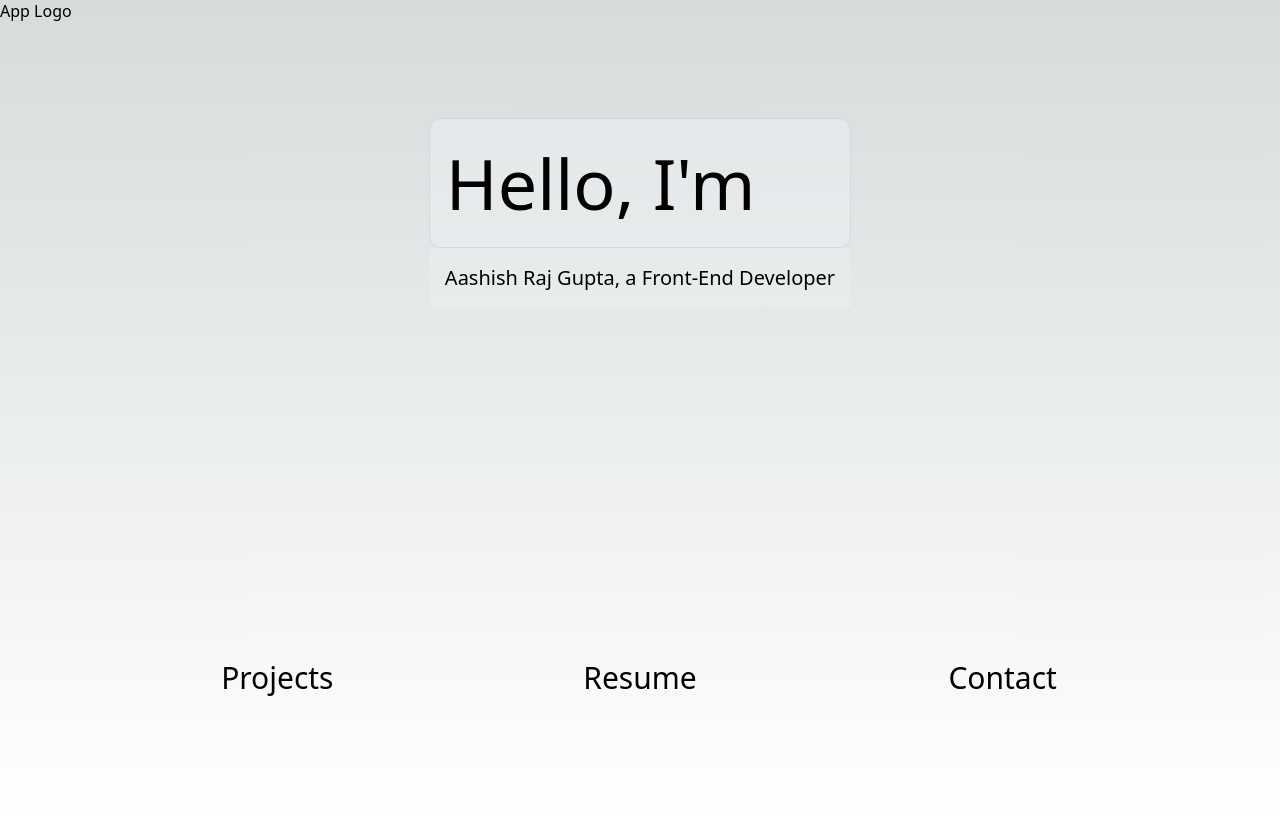
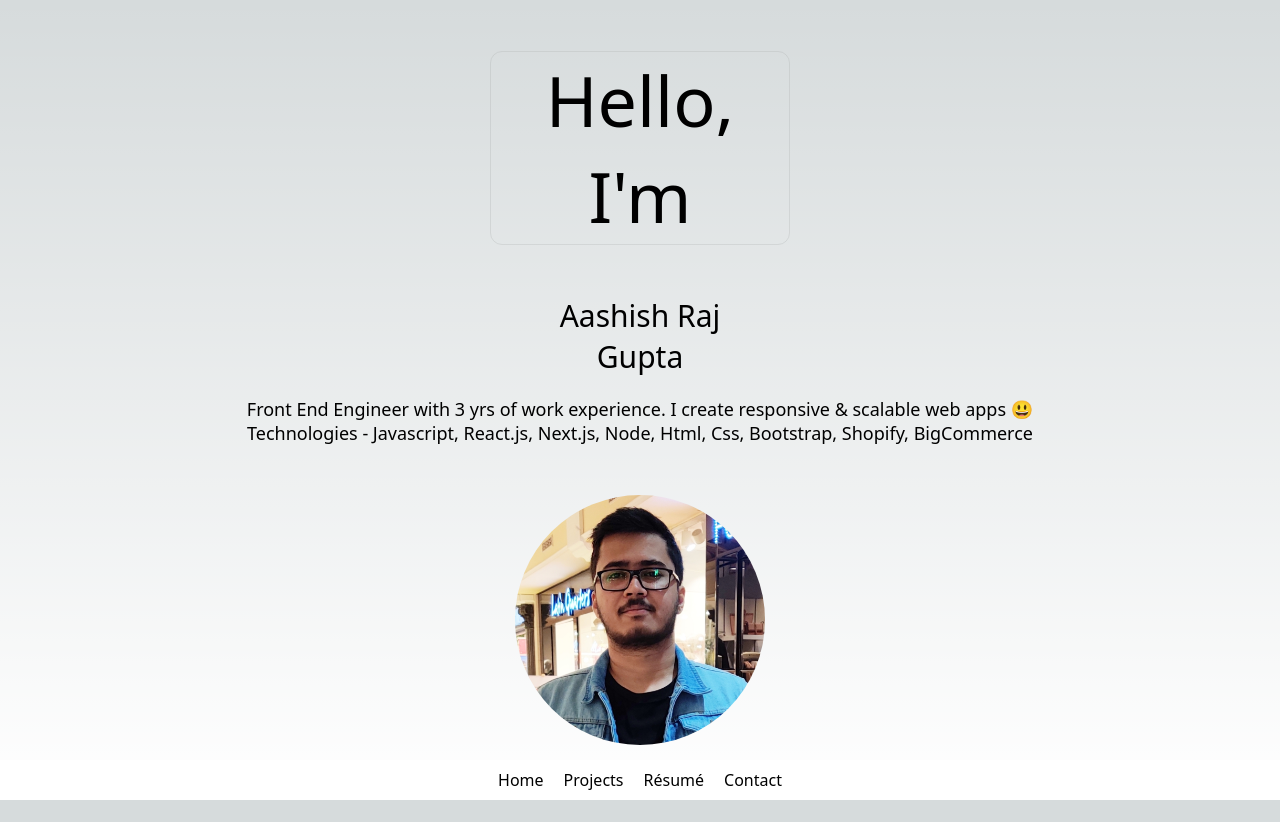
Before and after one commit to aashish157/portfolio-web-app, a Next.js app: page / in a window 1280 px wide. After the commit the page ends 800 px from the top, so only its background shows below. Built offline with nearby package versions, Linux system fonts and the light colour scheme.

Commit message:
code refactoring & added FooterSection

```diff
--- a/src/app/layout.tsx
+++ b/src/app/layout.tsx
@@ -13,7 +13,6 @@ export default function RootLayout({
   return (
     <html lang="en">
       <body>
-        <div>App Logo</div>
         {children}
       </body>
     </html>
--- a/src/app/page.module.css
+++ b/src/app/page.module.css
@@ -1,73 +1,47 @@
 .main {
-  display: flex;
-  flex-direction: column;
-  justify-content: space-between;
-  align-items: center;
-  padding: 6rem;
-  min-height: 100vh;
-}
-
-.description {
   display: flex;
   flex-direction: column;
   justify-content: center;
   align-items: center;
+  min-height: 100vh;
 }
 
-.description p {
-  position: relative;
-  margin: 0;
-  padding: 1rem;
-  background-color: rgba(var(--callout-rgb), 0.5);
+.bodySection {
+  display: flex;
+  flex-direction: column;
+  align-items: center;
+  row-gap: 50px;
 }
 
 .helloText {
   font-size: 70px;
   font-weight: 200;
-  max-width: var(--max-width);
-  width: 100%;
+  width: 300px;
+  text-align: center;
   z-index: 2;
   border: 1px solid rgba(var(--callout-border-rgb), 0.3);
   border-radius: var(--border-radius);
 }
 
 .descriptionText {
-  font-size: 20px;
-  font-weight: 300;
-  max-width: var(--max-width);
-  width: 100%;
-  z-index: 2;
+  font-size: 18px;
+  font-weight: 200;
+  display: flex;
+  flex-direction: column;
+  align-items: center;
 }
 
-.grid {
-  display: grid;
-  grid-template-columns: repeat(3, minmax(33%, auto));
-  width: var(--max-width);
-  max-width: 100%;
+.nameText {
+  font-size: 30px;
+  font-weight: 300;
+  width: 250px;
+  height: auto;
+  text-align: center;
+  padding-bottom: 20px;
 }
 
-.card {
-  padding: 1rem 1.2rem;
-  border-radius: var(--border-radius);
-  background: rgba(var(--card-rgb), 0);
-  border: 1px solid rgba(var(--card-border-rgb), 0);
-  transition: background 200ms, border 200ms;
-}
-
-.card p {
-  font-weight: 300;
-  font-size: 30px;
-  margin-top: 0.7rem;
-  margin-bottom: 0.7rem;
-  text-align: center;
-}
-
-/* Enable hover only on non-touch devices */
-@media (hover: hover) and (pointer: fine) {
-  .card:hover {
-    background: rgba(var(--card-rgb), 0.1);
-    border: 1px solid rgba(var(--card-border-rgb), 0.15);
-  }
+.profileImage > img {
+  border-radius: 50%;
 }
 
 /* Mobile and Tablet */
@@ -75,19 +49,4 @@
   .content {
     padding: 4rem;
   }
-
-  .grid {
-    grid-template-columns: 1fr;
-    margin-bottom: 120px;
-    max-width: 320px;
-    text-align: center;
-  }
-
-  .card {
-    padding: 1rem 2.5rem;
-  }
-
-  .description {
-    font-size: 0.8rem;
-  }
 }
--- a/src/app/page.tsx
+++ b/src/app/page.tsx
@@ -1,36 +1,35 @@
-import Link from 'next/link'
+import Image from 'next/image'
 import { Inter } from 'next/font/google'
+
+import profilePic from '../../public/images/me2.jpg'
+import FooterSection from '../sections/FooterSection'
 import styles from './page.module.css'
 
 const inter = Inter({ subsets: ['latin'] })
 
-export default function Home() {
+const Home = () => {
   return (
-    <main className={styles.main}>
-      <div className={styles.description}>
-        <p className={styles.helloText}>
-          Hello, I&apos;m
-        </p>
-        <p className={styles.descriptionText}>Aashish Raj Gupta, a Front-End Developer</p>
-      </div>
+    <>
+      <main className={styles.main}>
+        <div className={styles.bodySection}>
+          <div className={styles.helloText}>
+            Hello, I&apos;m
+          </div>
 
-      <div className={styles.grid}>
-        <Link href={`/projects`}>
-          <div className={styles.card}>
-            <p>Projects</p>
+          <div className={styles.descriptionText}>
+            <p className={styles.nameText}>Aashish Raj Gupta</p>
+            <p>Front End Engineer with 3 yrs of work experience. I create responsive & scalable web apps 😃</p>
+            <p>Technologies - Javascript, React.js, Next.js, Node, Html, Css, Bootstrap, Shopify, BigCommerce</p>
           </div>
-        </Link>
-        <Link href={`/resume`}>
-          <div className={styles.card}>
-            <p>Resume</p>
+
+          <div className={styles.profileImage}>
+            <Image src={profilePic} width={250} alt='Profile picture of Aashish Raj Gupta'/>
           </div>
-        </Link>
-        <Link href={`/contact`}>
-          <div className={styles.card}>
-            <p>Contact</p>
-          </div>
-        </Link>
-      </div>
-    </main>
+        </div>
+      </main>
+      <FooterSection />
+    </>
   )
 }
+
+export default Home
--- /dev/null
+++ b/src/sections/FooterSection/index.tsx
@@ -0,0 +1,24 @@
+import Link from 'next/link'
+
+import styles from './styles.module.css'
+
+const Footer = () => {
+  return (
+    <nav className={styles.footerSection}>
+      <Link href={`/`}>
+        Home
+      </Link>
+      <Link href={`/projects`}>
+        Projects
+      </Link>
+      <Link href={`/resume`}>
+        Résumé
+      </Link>
+      <Link href={`/contact`}>
+        Contact
+      </Link>
+      </nav>
+  )
+}
+
+export default Footer
--- /dev/null
+++ b/src/sections/FooterSection/styles.module.css
@@ -0,0 +1,12 @@
+.footerSection {
+  display: flex;
+  justify-content: center;
+  align-items: center;
+  gap: 20px;
+  color: black;
+  background-color: white;
+  height: 40px;
+  width: 100vw;
+  position: fixed;
+  bottom: 0px;
+}
```
Also changed, not shown: src/app/contact/page.tsx (+9 -3 lines), public/images/me2.jpg (added).
